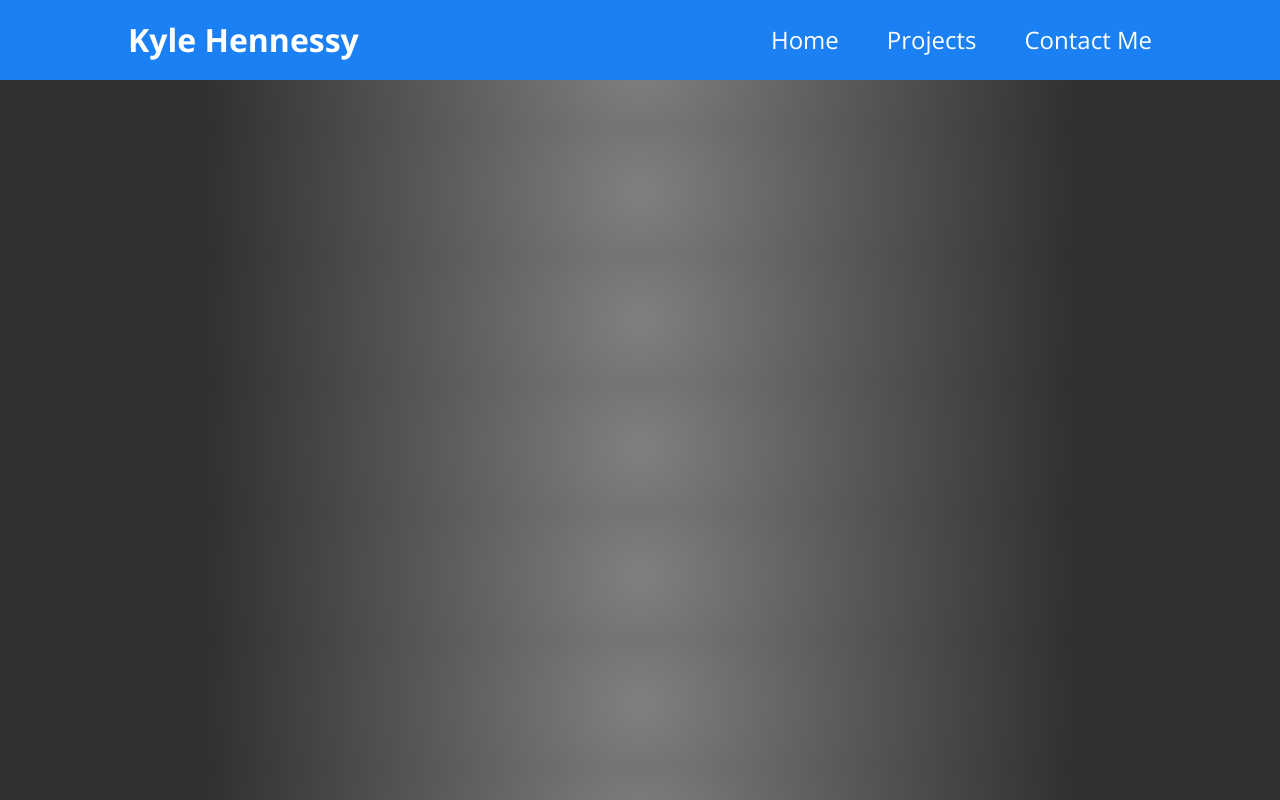
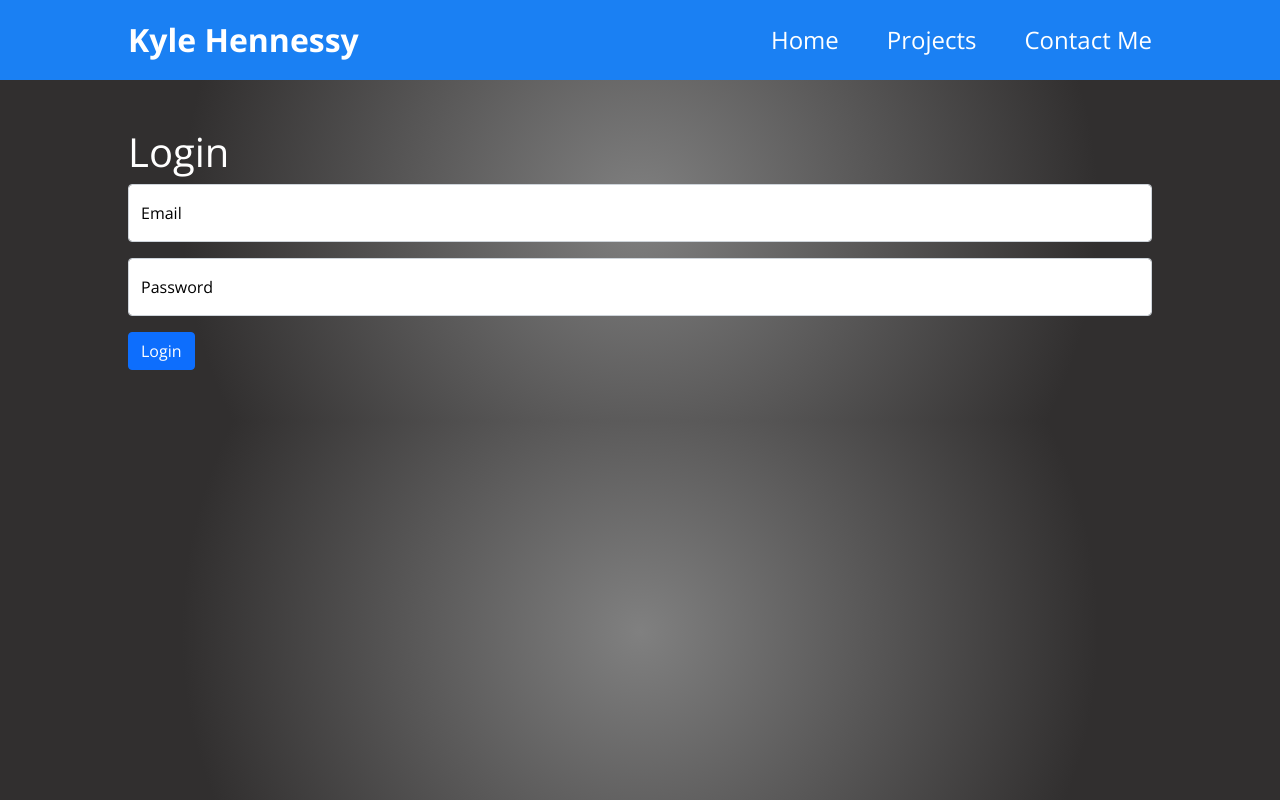
Before and after one commit to KyleHennessy/PortfolioWebsiteFrontend, a React (Create React App) app: page /auth in a window 1280 px wide. Built offline with nearby package versions, Linux system fonts and the light colour scheme.

Commit message:
Started work on authentication

```diff
--- a/src/App.js
+++ b/src/App.js
@@ -9,6 +9,7 @@ import Skills from "./components/Sections/Skills";
 import WorkExperiences from "./components/Sections/WorkExperiences";
 import Contact from "./components/Sections/Contact";
 import ProjectDetails from "./components/Projects/ProjectDetails/ProjectDetails";
+import AuthForm from "./components/Auth/AuthForm";
 
 function App() {
   return (
@@ -23,6 +24,9 @@ function App() {
       <Route path="/project-details/:id">
         <ProjectDetails />
       </Route>
+      <Route path="/auth">
+        <AuthForm />
+      </Route>
     </Layout>
   );
 }
--- /dev/null
+++ b/src/components/Auth/AuthForm.js
@@ -0,0 +1,52 @@
+import { useState, useRef } from 'react';
+import useHttp from '../../hooks/use-http';
+import { Button, FloatingLabel, Form } from 'react-bootstrap';
+
+const AuthForm = (props) => {
+    const emailInputRef = useRef();
+    const passwordInputRef = useRef();
+
+    const submitHandler = (event) => {
+        event.preventDefault();
+
+        const enteredEmail = emailInputRef.current.value;
+        const enteredPassword = passwordInput.current.value;
+
+        props.onEnterLogin(enteredEmail, enteredPassword);
+    }
+
+    return (
+        <section id="authForm">
+            <h1>Login</h1>
+            <Form onSubmit={submitHandler}>
+                <Form.Group className="mb-3" controlId="authEmail">
+                    <FloatingLabel controlId="floatingAuthEmail" label="Email">
+                        <Form.Control
+                            required
+                            type="email"
+                            placeholder="Enter Email"
+                            ref={emailInputRef}
+                        />
+                    </FloatingLabel>
+                </Form.Group>
+
+                <Form.Group className="mb-3" controlId="authPassword">
+                    <FloatingLabel controlId="floatingPassword" label="Password">
+                        <Form.Control
+                            required
+                            type="password"
+                            placeholder="Enter Password"
+                            ref={passwordInputRef}
+                        />
+                    </FloatingLabel>
+                </Form.Group>
+
+                <Button variant="primary" type="submit">
+                    Login
+                </Button>
+            </Form>
+        </section>
+    )
+}
+
+export default AuthForm;
```
Also changed, not shown: src/components/Auth/Auth.js (added, +27 -0 lines), src/components/Contact/NewMessage.js (+6 -2 lines).
